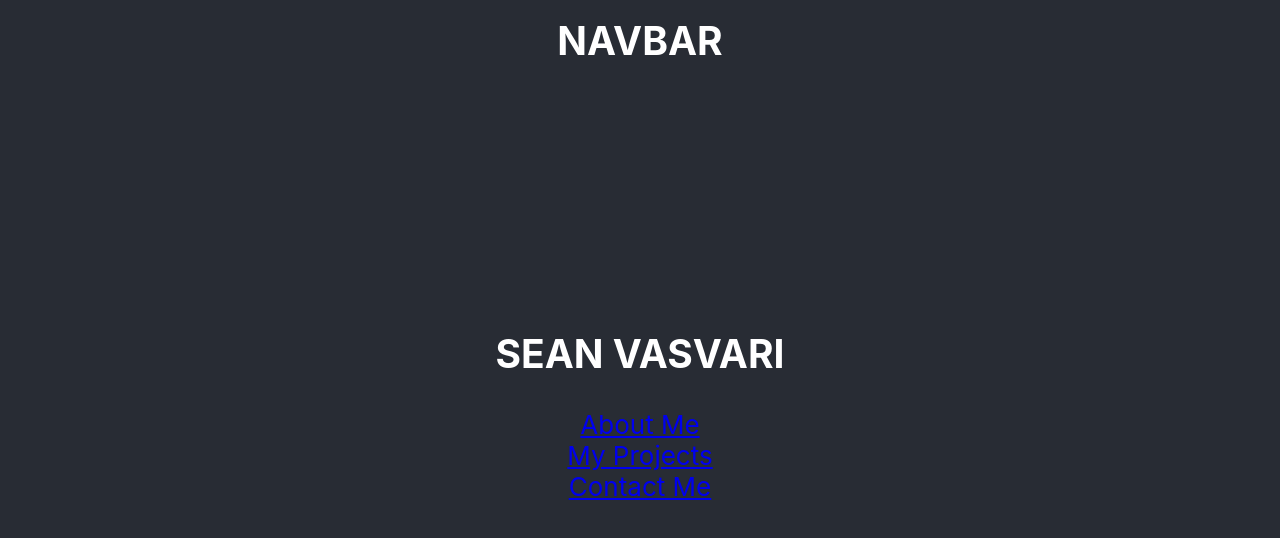
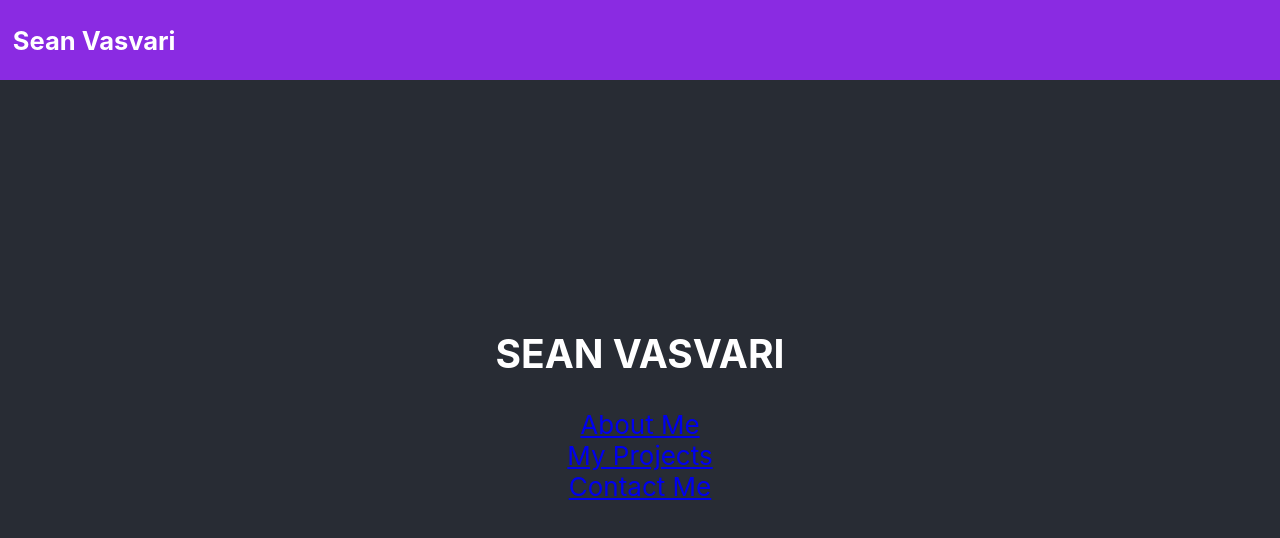
Before and after one commit to Svasvari/Portfolio-Website, a React (Create React App) app in the folder my-app/: page / in a window 1280 px wide. Shown: the top 538 px of the page. Built offline with nearby package versions, Linux system fonts and the light colour scheme.

Commit message:
Added Navbar

```diff
--- a/my-app/public/Style.css
+++ b/my-app/public/Style.css
@@ -40,20 +40,19 @@ body {
 }
 
 .Navbar-header {
-    background-color: transparent;
+    background-color: blueviolet;
     min-height: 10vh;
     max-height: 10vh;
     display: flex;
     flex-direction: column;
-    align-items: center;
+    align-items: flex-start;
     justify-content: center;
-    font-size: calc(10px + 2vmin);
+    font-size: calc(1px + 2vmin);
     color: white;
-
+    padding-left: 1%;
     position: fixed;
     top: 0;
     width: 100%;
-    align-items: center;
     transition: all 0.5s;
     transition-timing-function: ease-in;
     z-index: 1;
--- a/my-app/src/Navbar.jsx
+++ b/my-app/src/Navbar.jsx
@@ -6,7 +6,7 @@ function App() {
     <div className="Navbar">
       <header className="Navbar-header">
         <h2>
-          NAVBAR
+          Sean Vasvari
         </h2>
       </header>
     </div>
```
